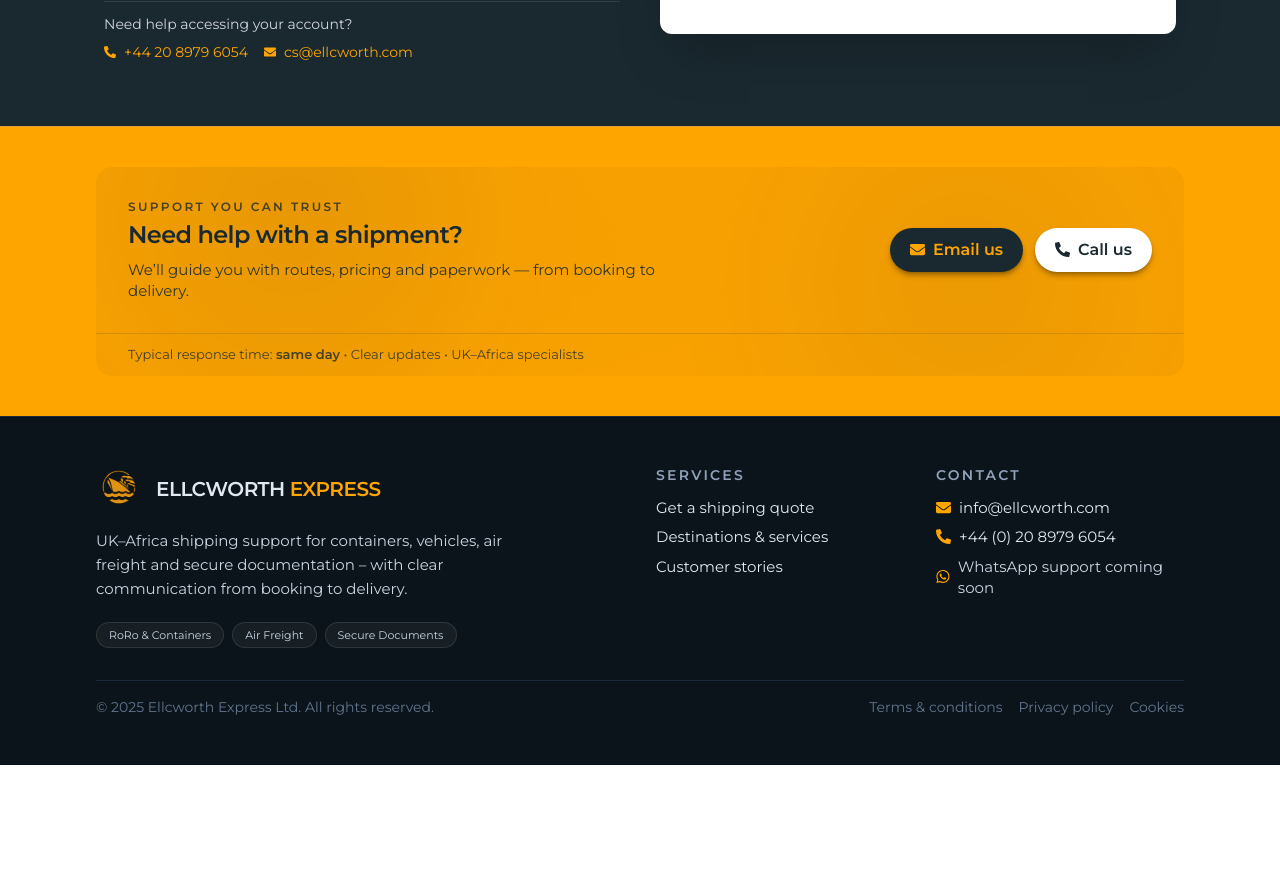
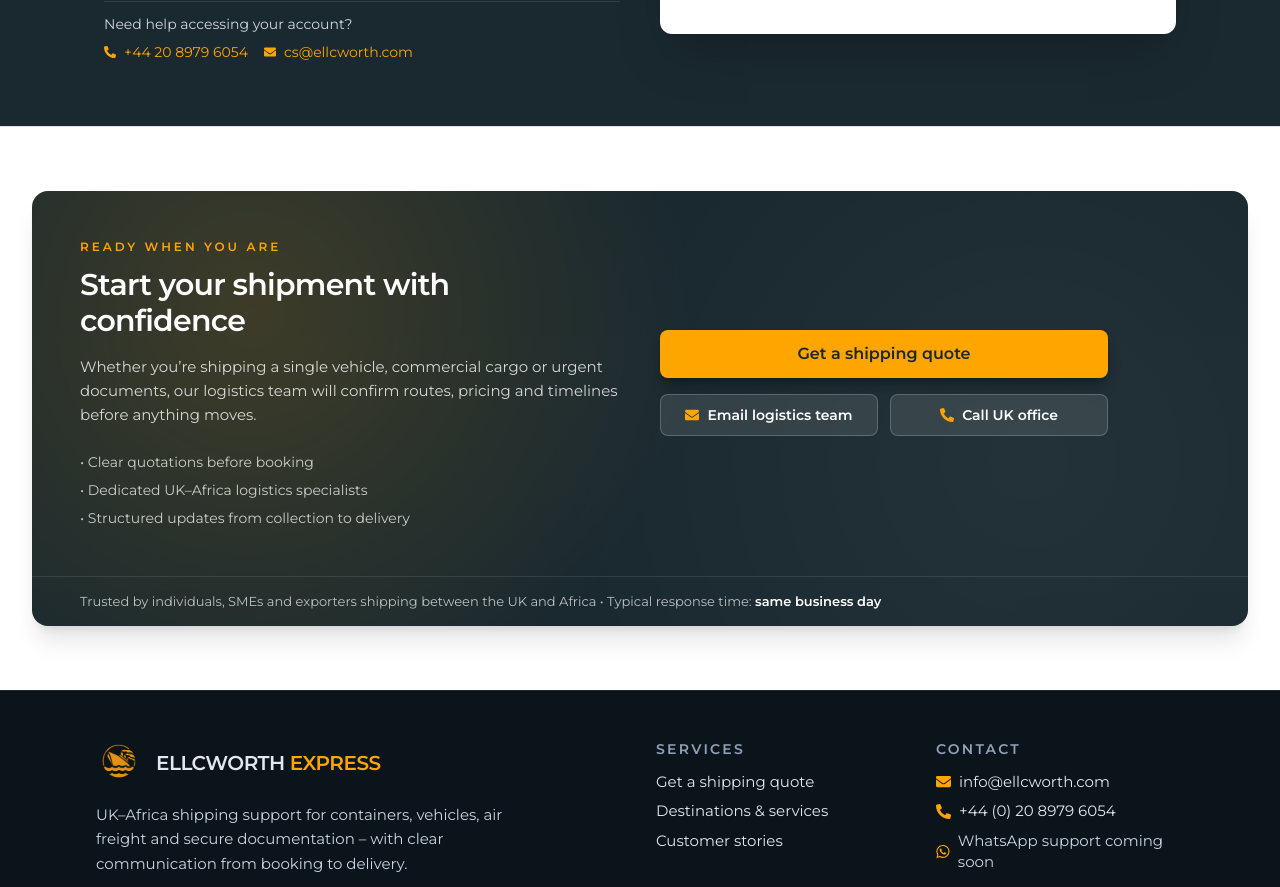
Before and after one commit to boatesj/ELX-Project, a React (Vite) app in the folder Frontend/: page /login in a window 1280 px wide. Shown: the part 680-1567 px from the top of the page. Before the commit the page ends 1445 px from the top, so only its background shows below. Built offline with nearby package versions, Linux system fonts and the light colour scheme; no server answers.

Commit message:
Updated sections of quote, header and prefooter

```diff
--- a/Frontend/src/components/PreFooterCTA.jsx
+++ b/Frontend/src/components/PreFooterCTA.jsx
@@ -2,62 +2,84 @@
 
 const PreFooterCTA = () => {
   return (
-    <section className="w-full bg-[#FFA500] text-[#1A2930] border-t border-[#9A9EAB]/30">
-      <div className="mx-auto max-w-6xl px-4 md:px-6 lg:px-8 py-8 md:py-10">
-        <div className="relative overflow-hidden rounded-2xl bg-[#FFA500]">
-          {/* subtle internal pattern (no external dependency) */}
+    <section className="w-full bg-white border-t border-[#9A9EAB]/30">
+      <div className="mx-auto max-w-7xl px-4 md:px-6 lg:px-8 py-14 md:py-16">
+        <div className="relative overflow-hidden rounded-2xl bg-[#1A2930] text-white shadow-xl">
+          {/* subtle enterprise texture */}
           <div
             aria-hidden="true"
-            className="pointer-events-none absolute inset-0 opacity-[0.18]"
+            className="pointer-events-none absolute inset-0 opacity-[0.35]"
             style={{
               backgroundImage:
-                "radial-gradient(circle at 18% 25%, rgba(26,41,48,0.55) 0, rgba(26,41,48,0) 46%), radial-gradient(circle at 80% 55%, rgba(26,41,48,0.45) 0, rgba(26,41,48,0) 52%)",
+                "radial-gradient(circle at 18% 28%, rgba(255,165,0,0.45) 0, rgba(255,165,0,0) 42%), radial-gradient(circle at 82% 62%, rgba(255,255,255,0.12) 0, rgba(255,255,255,0) 48%)",
             }}
           />
 
-          <div className="relative flex flex-col md:flex-row items-center justify-between gap-5 p-6 md:p-8">
-            {/* Message */}
-            <div className="text-center md:text-left">
-              <p className="text-[11px] md:text-xs font-semibold uppercase tracking-[0.2em] text-[#1A2930]/80">
-                Support you can trust
+          {/* content */}
+          <div className="relative grid grid-cols-1 lg:grid-cols-2 gap-10 p-8 md:p-12">
+            {/* LEFT: commercial messaging */}
+            <div>
+              <p className="text-xs font-semibold uppercase tracking-[0.25em] text-[#FFA500]">
+                Ready when you are
               </p>
-              <h3 className="mt-1 text-lg md:text-2xl font-extrabold tracking-tight">
-                Need help with a shipment?
+
+              <h3 className="mt-3 text-2xl md:text-3xl font-extrabold tracking-tight">
+                Start your shipment with confidence
               </h3>
-              <p className="text-sm md:text-[15px] text-[#1A2930]/90 mt-2 max-w-xl">
-                We’ll guide you with routes, pricing and paperwork — from
-                booking to delivery.
+
+              <p className="mt-4 text-sm md:text-[15px] text-white/80 leading-relaxed max-w-xl">
+                Whether you’re shipping a single vehicle, commercial cargo or
+                urgent documents, our logistics team will confirm routes,
+                pricing and timelines before anything moves.
               </p>
+
+              {/* reassurance bullets */}
+              <ul className="mt-6 space-y-2 text-sm text-white/75">
+                <li>• Clear quotations before booking</li>
+                <li>• Dedicated UK–Africa logistics specialists</li>
+                <li>• Structured updates from collection to delivery</li>
+              </ul>
             </div>
 
-            {/* CTA buttons */}
-            <div className="flex items-center gap-3 flex-wrap justify-center md:justify-end">
-              {/* Email */}
+            {/* RIGHT: CTAs */}
+            <div className="flex flex-col justify-center gap-4 w-full max-w-md">
+              {/* Primary CTA */}
               <a
-                href="mailto:info@ellcworth.com"
-                className="inline-flex items-center gap-2 rounded-full bg-[#1A2930] text-[#FFA500] px-5 py-2.5 text-sm md:text-base font-semibold shadow-md shadow-black/30 transition hover:bg-[#121c23] focus:outline-none focus-visible:ring-2 focus-visible:ring-[#1A2930]/60 focus-visible:ring-offset-2 focus-visible:ring-offset-[#FFA500]"
+                href="#booking"
+                className="inline-flex items-center justify-center rounded-lg bg-[#FFA500] text-[#1A2930] px-6 py-3 text-base font-bold shadow-lg shadow-black/30 transition hover:brightness-95 focus:outline-none focus-visible:ring-2 focus-visible:ring-[#FFA500]/70 focus-visible:ring-offset-2 focus-visible:ring-offset-[#1A2930]"
               >
-                <FaEnvelope className="text-[15px] text-[#FFA500]" />
-                Email us
+                Get a shipping quote
               </a>
 
-              {/* Call (now high contrast vs orange section) */}
-              <a
-                href="tel:+442089796054"
-                className="inline-flex items-center gap-2 rounded-full bg-white text-[#1A2930] px-5 py-2.5 text-sm md:text-base font-semibold shadow-md shadow-black/30 transition hover:bg-white/90 focus:outline-none focus-visible:ring-2 focus-visible:ring-white/70 focus-visible:ring-offset-2 focus-visible:ring-offset-[#FFA500]"
-              >
-                <FaPhoneAlt className="text-[15px] text-[#1A2930]" />
-                Call us
-              </a>
+              {/* Secondary CTA */}
+              <div className="flex gap-3 flex-wrap">
+                <a
+                  href="mailto:info@ellcworth.com"
+                  className="inline-flex flex-1 items-center justify-center gap-2 rounded-lg bg-white/10 text-white px-5 py-2.5 text-sm font-semibold border border-white/20 hover:bg-white/15 transition focus:outline-none focus-visible:ring-2 focus-visible:ring-white/40 focus-visible:ring-offset-2 focus-visible:ring-offset-[#1A2930]"
+                >
+                  <FaEnvelope className="text-[#FFA500]" />
+                  Email logistics team
+                </a>
+
+                <a
+                  href="tel:+442089796054"
+                  className="inline-flex flex-1 items-center justify-center gap-2 rounded-lg bg-white/10 text-white px-5 py-2.5 text-sm font-semibold border border-white/20 hover:bg-white/15 transition focus:outline-none focus-visible:ring-2 focus-visible:ring-white/40 focus-visible:ring-offset-2 focus-visible:ring-offset-[#1A2930]"
+                >
+                  <FaPhoneAlt className="text-[#FFA500]" />
+                  Call UK office
+                </a>
+              </div>
             </div>
           </div>
 
-          {/* micro reassurance row */}
-          <div className="relative border-t border-[#1A2930]/15 px-6 md:px-8 py-3">
-            <p className="text-xs md:text-[13px] text-[#1A2930]/80 text-center md:text-left">
-              Typical response time:{" "}
-              <span className="font-semibold">same day</span> • Clear updates •
-              UK–Africa specialists
+          {/* bottom trust bar */}
+          <div className="relative border-t border-white/10 px-8 md:px-12 py-4">
+            <p className="text-xs md:text-[13px] text-white/70 text-center lg:text-left">
+              Trusted by individuals, SMEs and exporters shipping between the UK
+              and Africa • Typical response time:{" "}
+              <span className="font-semibold text-white">
+                same business day
+              </span>
             </p>
           </div>
         </div>
--- a/Frontend/src/components/QuoteSection.jsx
+++ b/Frontend/src/components/QuoteSection.jsx
@@ -351,20 +351,20 @@
         border-t border-gray-200
         scroll-mt-[120px] md:scroll-mt-[160px]
       "
-      aria-label="Get a shipping quote"
+      aria-label="Request a freight quote"
     >
       <div className="mx-auto flex w-full max-w-6xl flex-col items-center px-4 md:px-6 lg:px-8">
         {/* Heading */}
         <div className="mb-10 text-center max-w-3xl">
           <span className="inline-flex items-center rounded-full bg-[#1A2930] text-[#FFA500] px-3 py-1 text-[11px] font-semibold tracking-[0.18em] uppercase mb-4">
-            Step 1 · Get a quote
+            Quote request
           </span>
           <h2 className="text-3xl md:text-4xl font-semibold text-[#111827] mb-3 uppercase">
-            Get a quick shipping quote
+            Request a shipping quote
           </h2>
           <p className="text-lg md:text-xl text-gray-700">
-            Choose your service, tell us a few details, and we’ll come back with
-            clear options and costs for your route.
+            Select a service and provide the basics. We’ll respond with clear
+            pricing and next steps for your route.
           </p>
         </div>
 
@@ -449,7 +449,7 @@
                 Thank you — we’ve received your request.
               </p>
               <p className="text-xs md:text-sm text-emerald-800 mt-1">
-                Our team will review and come back with a quote.{" "}
+                Our team will review and respond with a quote.{" "}
                 {createdRef ? (
                   <span className="font-mono font-semibold">
                     Ref: {createdRef}
@@ -532,15 +532,13 @@
                   disabled:opacity-60 disabled:cursor-not-allowed
                 "
               >
-                {submitting
-                  ? "Submitting..."
-                  : `Start your ${serviceLabel} quote`}
+                {submitting ? "Submitting..." : `Request ${serviceLabel} quote`}
               </button>
 
               <p className="text-xs md:text-sm text-gray-500 mt-3">
-                We usually respond within one business day. If your shipment is
-                urgent, mention your latest delivery date so we can prioritise
-                it.
+                Typical response time: one business day. If your shipment is
+                time-critical, include your latest delivery date so we can
+                prioritise.
               </p>
             </div>
           </form>
@@ -553,13 +551,13 @@
 const getServiceLabel = (id) => {
   switch (id) {
     case "container":
-      return "container";
+      return "a container";
     case "roro":
-      return "RoRo";
+      return "a RoRo";
     case "air":
-      return "air freight";
+      return "an air freight";
     default:
-      return "shipping";
+      return "a shipping";
   }
 };
 
```
Also changed, not shown: Frontend/src/components/Header.jsx (+20 -20 lines).
